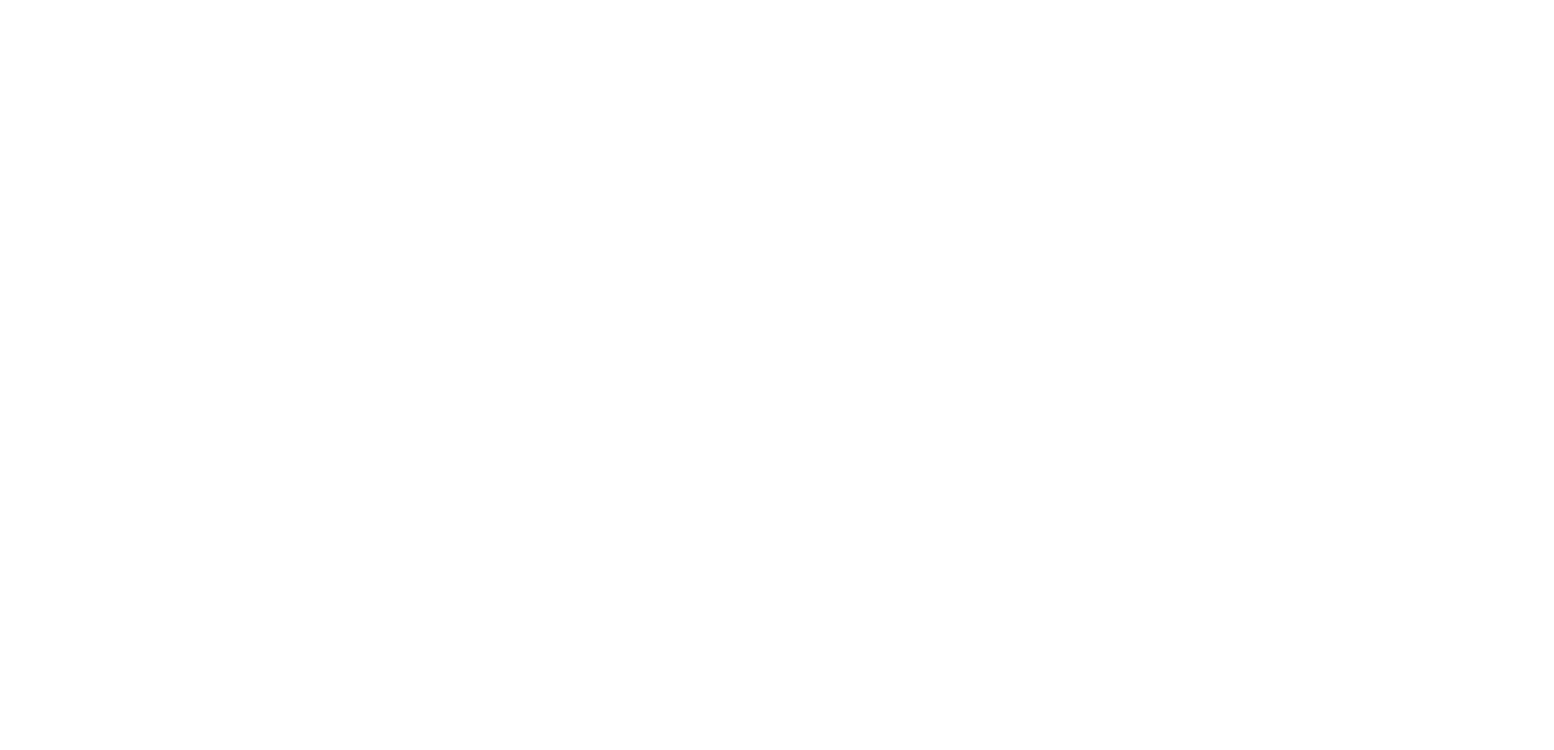
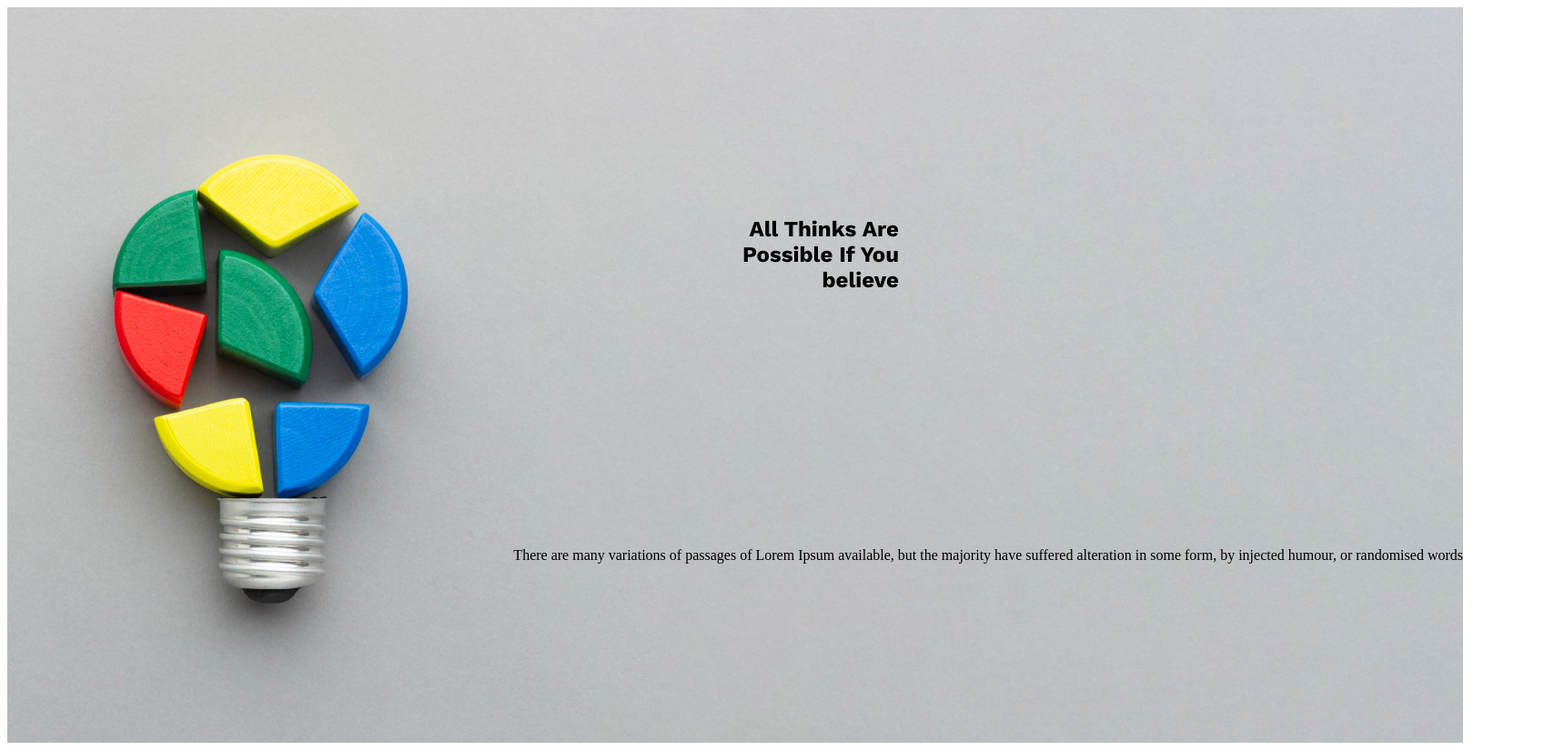
Before and after one commit to Emranhossain123/simple-task-repo, a plain HTML site: page index.html in a window 1280 px wide. Shown: the whole page at 91% size, 1708 px wide, since content can reach past the window. Before the commit the page ends 800 px from the top, so only its background shows below. Drawn offline with nearby package versions, Linux system fonts and the light colour scheme.

Commit message:
heading added

```diff
--- a/index.html
+++ b/index.html
@@ -5,10 +5,29 @@
     <meta charset="UTF-8">
     <meta name="viewport" content="width=device-width, initial-scale=1.0">
     <title>simple</title>
+    <link rel="preconnect" href="https://fonts.googleapis.com">
+    <link rel="preconnect" href="https://fonts.gstatic.com" crossorigin>
+    <link href="https://fonts.googleapis.com/css2?family=Work+Sans:wght@700&display=swap" rel="stylesheet">
+
+    <link rel="stylesheet" href="styles/simple.css">
 </head>
 
 <body>
+    <header class="top">
+        <section>
+            <h2 class="section-head">All Thinks Are Possible If You believe
 
+            </h2>
+            <p class="section-description">There are many variations of passages of Lorem Ipsum available, but the
+                majority have suffered alteration in some form, by injected humour, or randomised words</p>
+        </section>
+    </header>
+    <main>
+
+    </main>
+    <footer>
+
+    </footer>
 </body>
 
 </html>
--- /dev/null
+++ b/styles/simple.css
@@ -0,0 +1,27 @@
+/* section*/
+
+
+.top {
+    background-image: url('../images/banner/banner2.png');
+    width: 1500px;
+    height: 709px;
+    text-align: right;
+    padding: 50px 100px;
+    background-repeat: no-repeat;
+
+}
+
+.section-head {
+    font-family: 'Work Sans', sans-serif;
+    text-align: right;
+    padding: 100px 520px;
+    margin: 80px 100px 180px 180px;
+    /* margin: 80px 100px; */
+
+
+}
+
+.section-description {
+    /* padding: 100px 520px; */
+    /* margin: 80px 100px 180px 180px; */
+}
```
Also changed, not shown: images/banner/banner1.png (added), images/banner/banner2.png (added), images/banner/banner3.png (added), images/gradient1.png (added), images/gradient2.png (added), images/gradient3.png (added), images/icons/ecom.png (added), images/icons/fb.png (added), images/icons/js.png (added), images/icons/smoke.png (added), images/icons/twitter.png (added), images/icons/web.png (added), images/icons/youtube.png (added), images/person.png (added), 1 more files.
